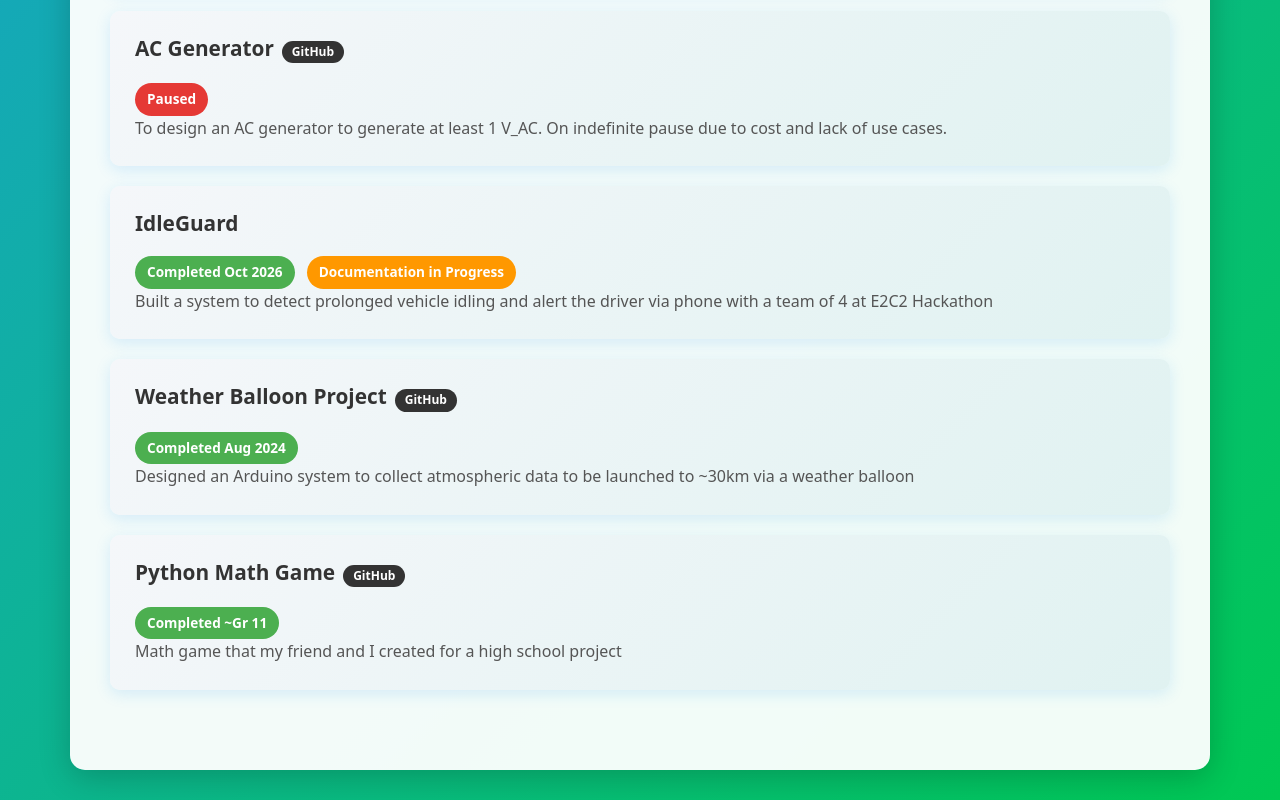
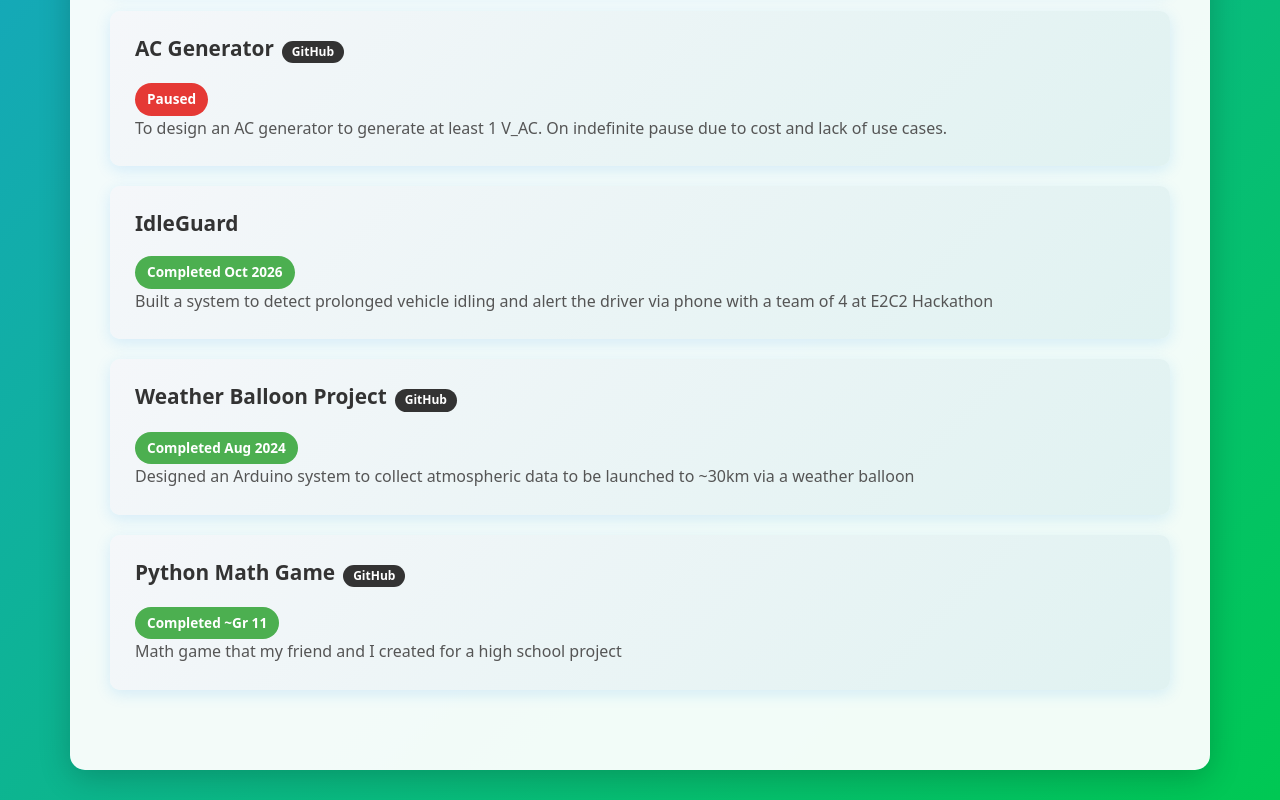
Before and after one commit to Barneylyw/Barney-s-website-, a plain HTML site: page index.html in a window 1280 px wide. Shown: the part 1245-2045 px from the top of the page. Drawn offline with nearby package versions, Linux system fonts and the light colour scheme; a script that the page names is missing.

Commit message:
Update index.html

```diff
--- a/index.html
+++ b/index.html
@@ -264,7 +264,6 @@
 						<div class="card-body">
 							<h5 class="card-title">IdleGuard</h5>
 							<span class="status-badge status-completed">Completed Oct 2026</span>
-							<span class="status-badge status-inprogress">Documentation in Progress</span>
 							<p class="card-text">Built a system to detect prolonged vehicle idling and alert the driver via phone with a team of 4 at E2C2 Hackathon</p>
 						</div>
 					</div>
```
